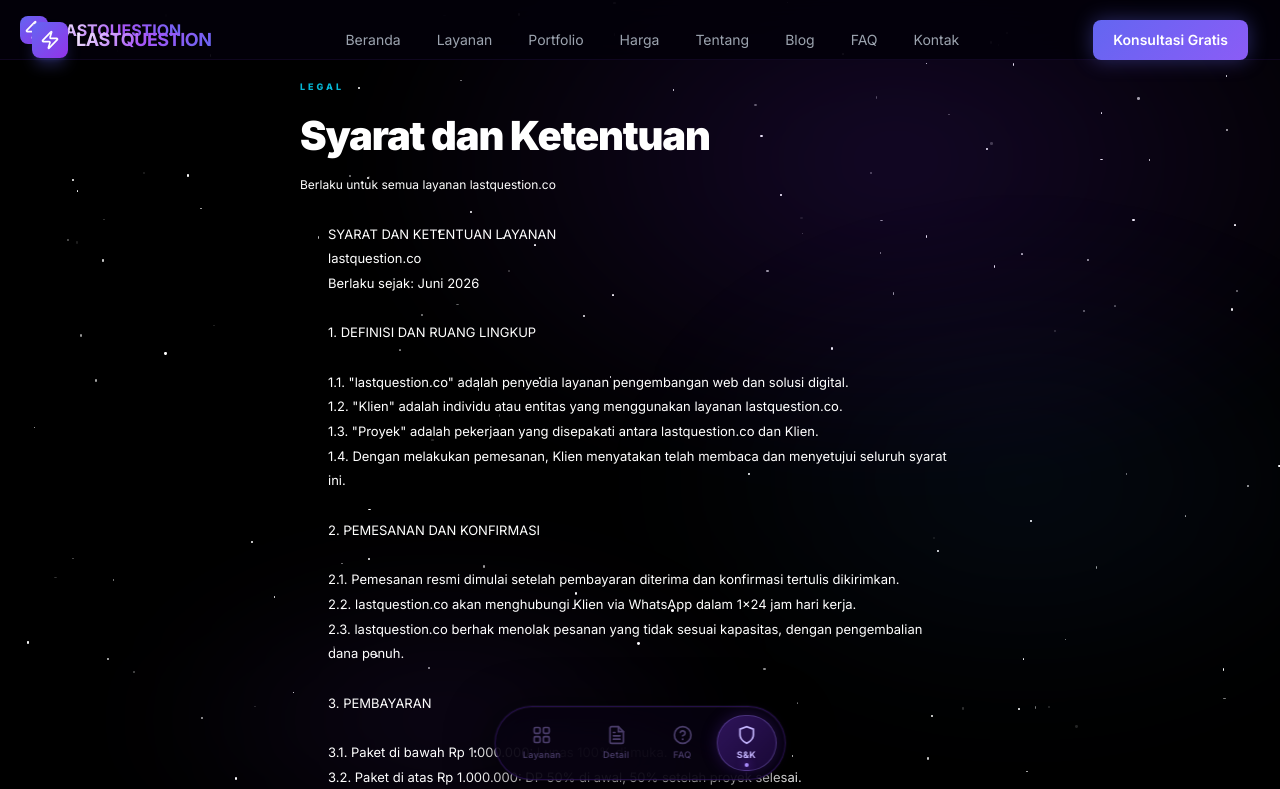
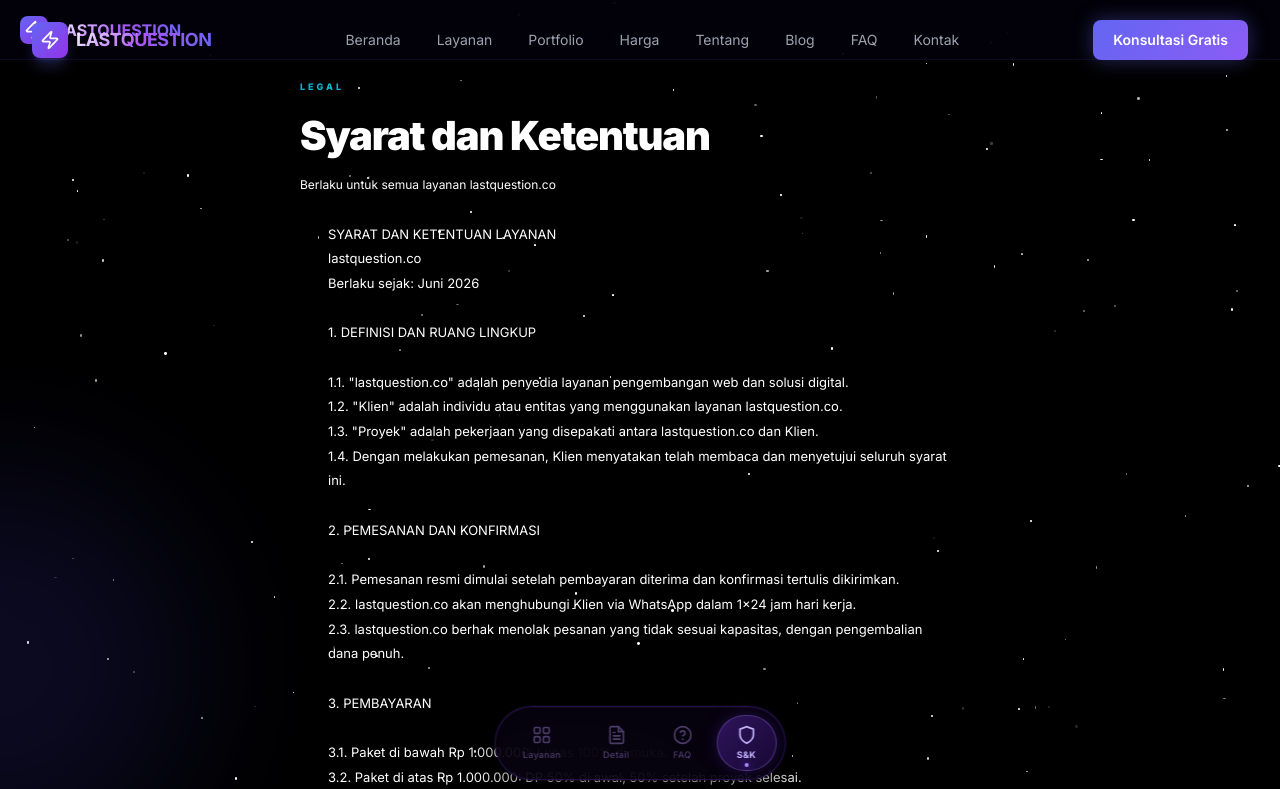
Before and after one commit to pediaboy/lastquestion, a Next.js app: page /sk in a window 1280 px wide. Shown: the top 789 px of the page. Built offline with nearby package versions, Linux system fonts and the light colour scheme.

Commit message:
fix: simplify Nebula component

```diff
--- a/app/components/Nebula.tsx
+++ b/app/components/Nebula.tsx
@@ -1,30 +1,8 @@
 export default function Nebula() {
   return (
-    <div style={{ position: 'fixed', inset: 0, zIndex: 0, pointerEvents: 'none', overflow: 'hidden' }}>
-      {/* Main purple nebula */}
-      <div style={{
-        position: 'absolute', top: '-20%', left: '30%',
-        width: '80vw', height: '80vh', borderRadius: '50%',
-        background: 'radial-gradient(ellipse, rgba(109,40,217,0.18) 0%, rgba(76,29,149,0.08) 50%, transparent 75%)',
-        animation: 'nebula-pulse 12s ease-in-out infinite',
-        filter: 'blur(40px)',
-      }} />
-      {/* Blue nebula accent */}
-      <div style={{
-        position: 'absolute', bottom: '10%', right: '-10%',
-        width: '60vw', height: '60vh', borderRadius: '50%',
-        background: 'radial-gradient(ellipse, rgba(59,130,246,0.08) 0%, transparent 70%)',
-        animation: 'nebula-pulse 18s 4s ease-in-out infinite',
-        filter: 'blur(60px)',
-      }} />
-      {/* Deep purple bottom */}
-      <div style={{
-        position: 'absolute', bottom: '-10%', left: '10%',
-        width: '50vw', height: '40vh', borderRadius: '50%',
-        background: 'radial-gradient(ellipse, rgba(124,58,237,0.1) 0%, transparent 70%)',
-        animation: 'nebula-pulse 15s 8s ease-in-out infinite',
-        filter: 'blur(50px)',
-      }} />
-    </div>
+    <>
+      <div className="orb w-96 h-96 bg-indigo-600 top-1/4 -left-48" />
+      <div className="orb w-80 h-80 bg-purple-600 bottom-1/4 -right-40" style={{ animationDelay: '2s' }} />
+    </>
   )
 }
```
